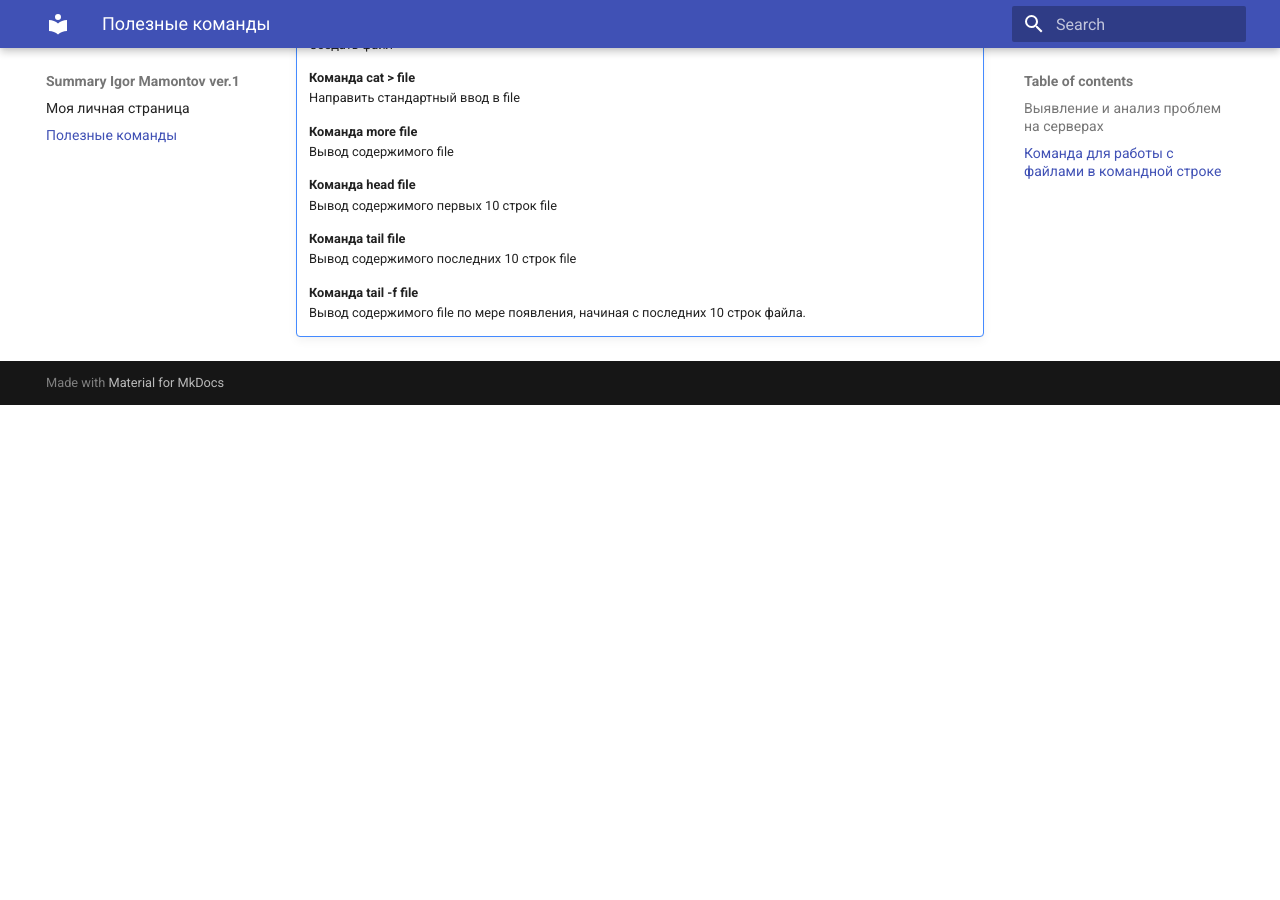
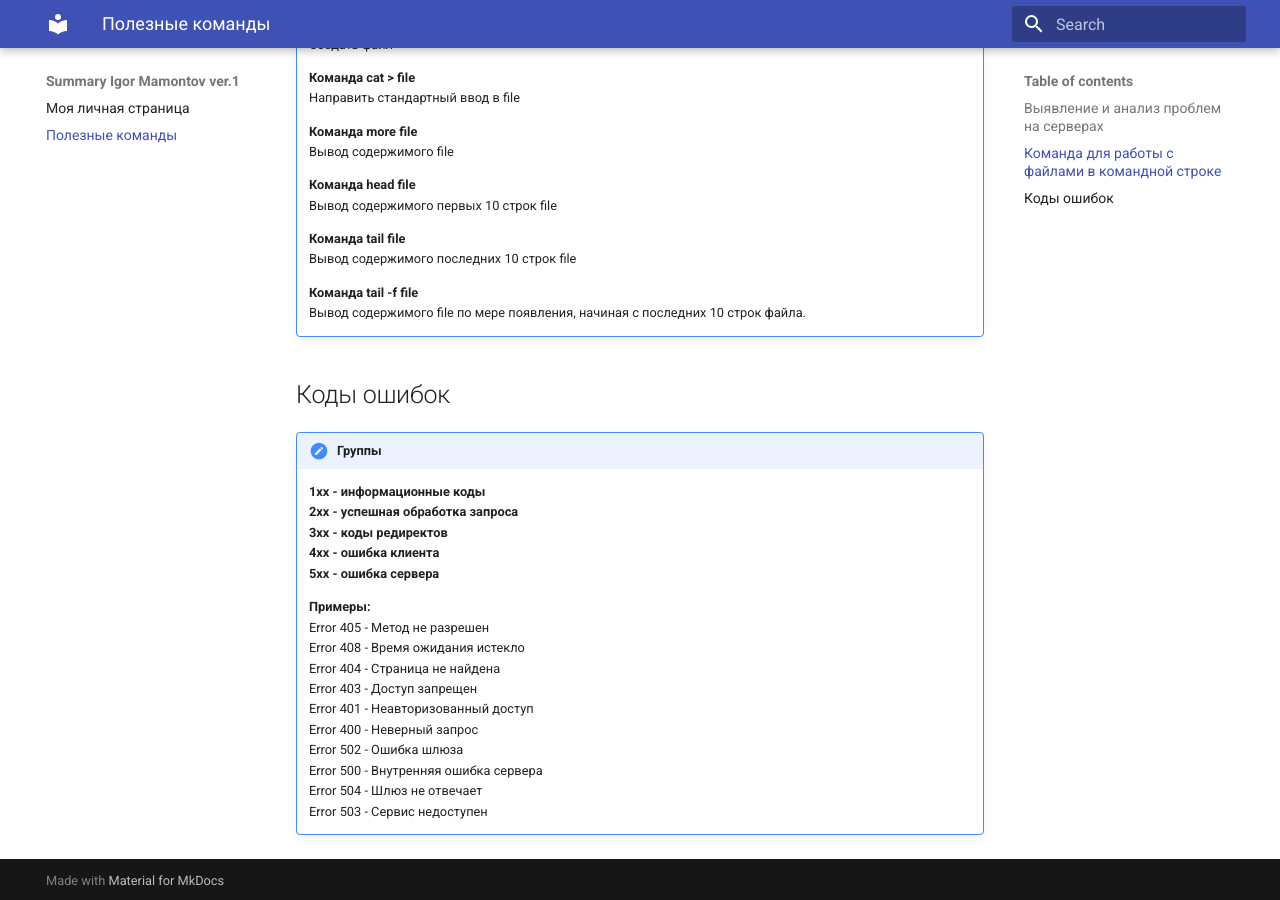
Before and after one commit to Mamontosik/IgorMamontov_Summary, an MkDocs documentation site: the page built from docs/admin.md, in a window 1280 px wide and 900 px high, scrolled down 2242 px. Built offline with MkDocs 1.6.1 and Material for MkDocs 9.7.7, drawn with Linux system fonts in a browser that asks for light colours; before the commit the page ends 2647 px from its top, so only the background shows below that.

Commit message:
Добавление блока с перечислением ошибок

```diff
--- a/docs/admin.md
+++ b/docs/admin.md
@@ -130,3 +130,39 @@
     **Команда tail -f file**
     <br>
     Вывод содержимого file по мере появления, начиная с последних 10 строк файла.
+
+## Коды ошибок
+!!! Группы ошибок по кодам
+
+    **1хх - информационные коды
+    <br>
+    2хх - успешная обработка запроса
+    <br>
+    3хх - коды редиректов
+    <br>
+    4хх - ошибка клиента
+    <br>
+    5хх - ошибка сервера**
+
+    **Примеры:**
+    <br>
+    Error 405 - Метод не разрешен
+    <br>
+    Error 408 - Время ожидания истекло
+    <br>
+    Error 404 - Страница не найдена
+    <br>
+    Error 403 - Доступ запрещен
+    <br>
+    Error 401 - Неавторизованный доступ
+    <br>
+    Error 400 - Неверный запрос
+    <br>
+    Error 502 - Ошибка шлюза
+    <br>
+    Error 500 - Внутренняя ошибка сервера
+    <br>
+    Error 504 - Шлюз не отвечает
+    <br>
+    Error 503 - Сервис недоступен
+    <br>
```
